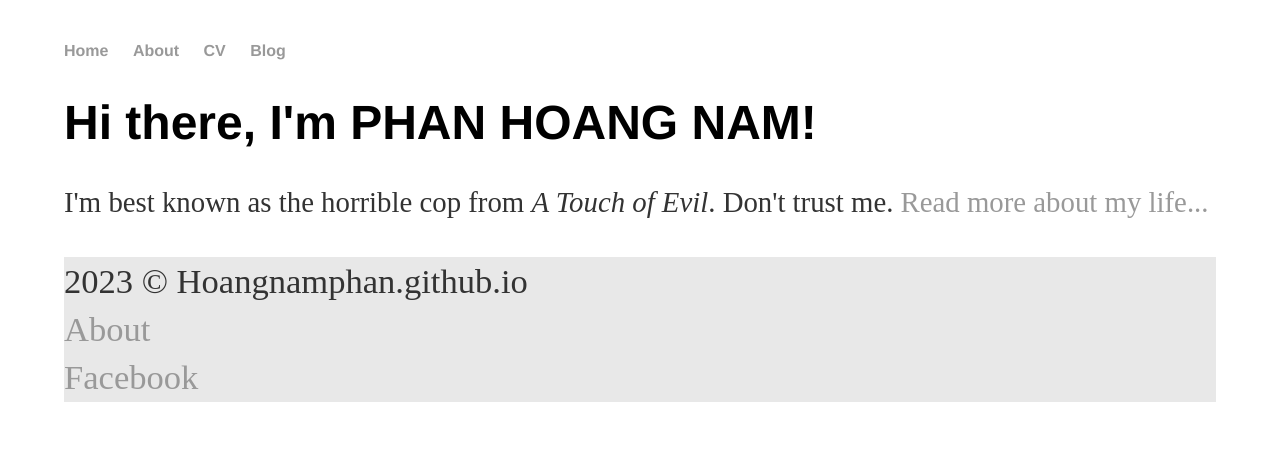
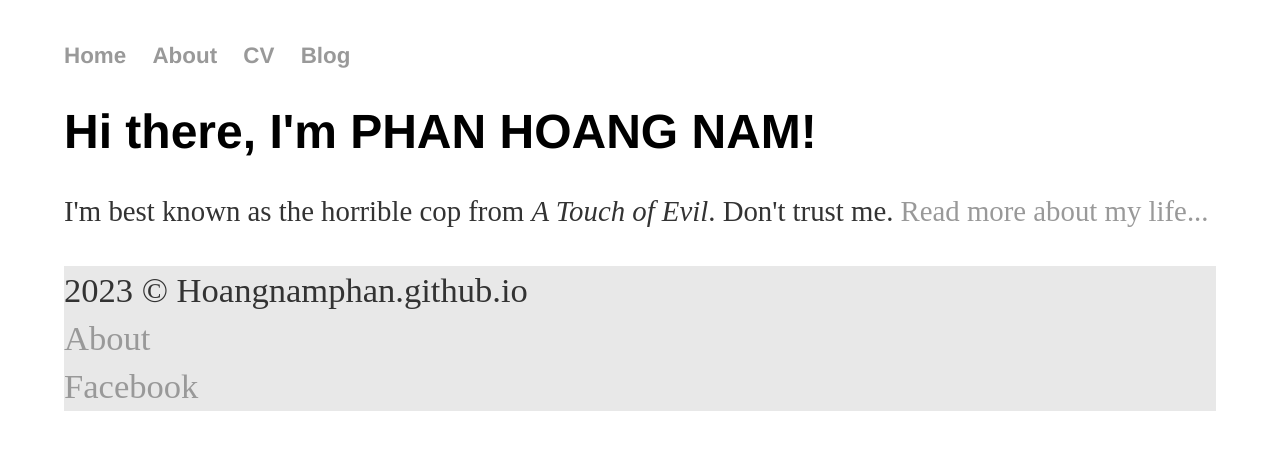
Before and after one commit to hoAngnaMPHan/hoangnamphan.github.io, a Jekyll site: the page built from index.html, in a window 1280 px wide. Shown: the top 450 px of the page. Built offline with Jekyll 4.4.1, drawn with Linux system fonts in a browser that asks for light colours; the list of posts is cut into pages by our own code.

Commit message:
Update main.css

```diff
--- a/css/main.css
+++ b/css/main.css
@@ -11,7 +11,7 @@
 h3 { font-size: 2.4em; }
 h4 { font-size: 2.0m; }
 
-nav ul, footer ul { font-size: 1em; font-family: 'Helvetica', 'Arial', 'Sans-Serif'; padding: 0px; list-style: none; font-weight: bold; }
+nav ul, footer ul { font-size: 1.4em; font-family: 'Helvetica', 'Arial', 'Sans-Serif'; padding: 0px; list-style: none; font-weight: bold; }
 nav ul li, footer ul li { display: inline; margin-right: 20px; }
 
 
```
